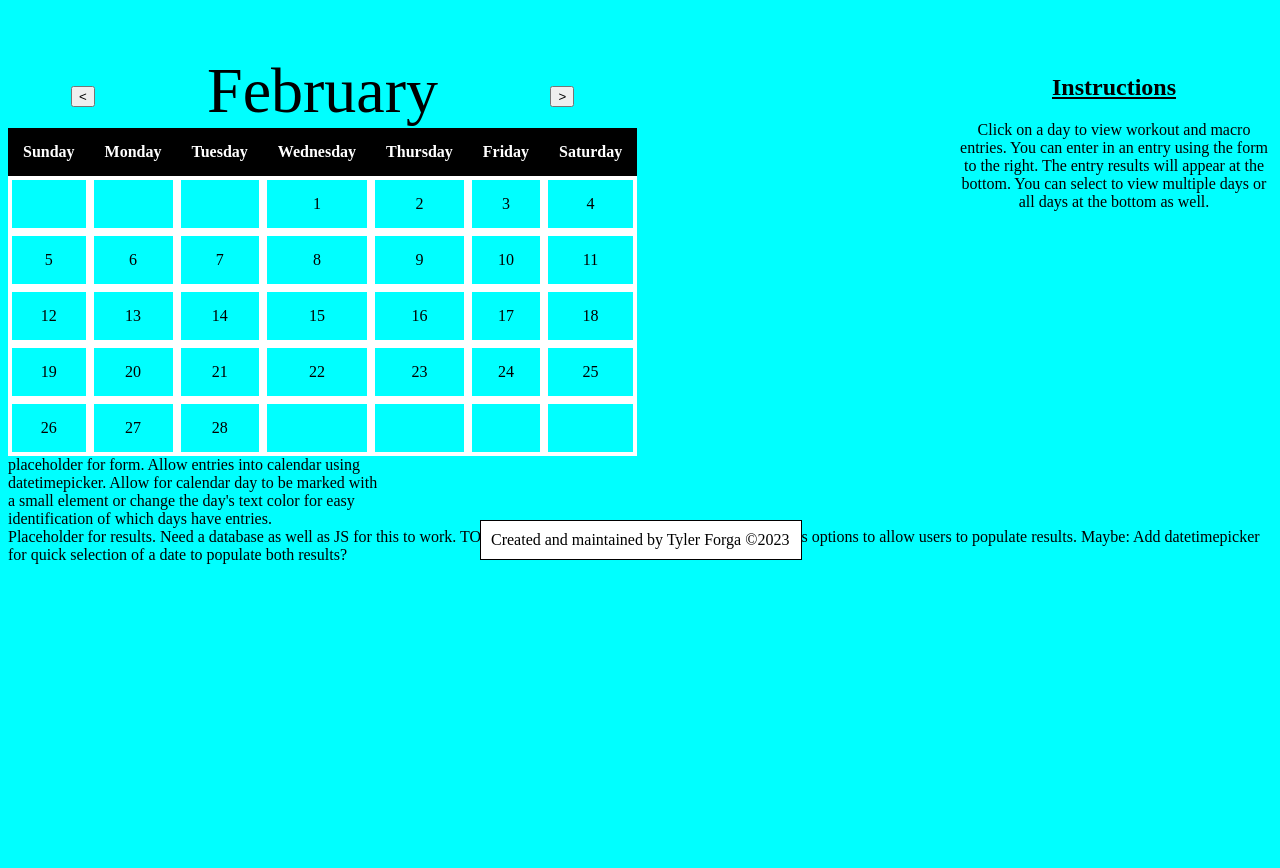
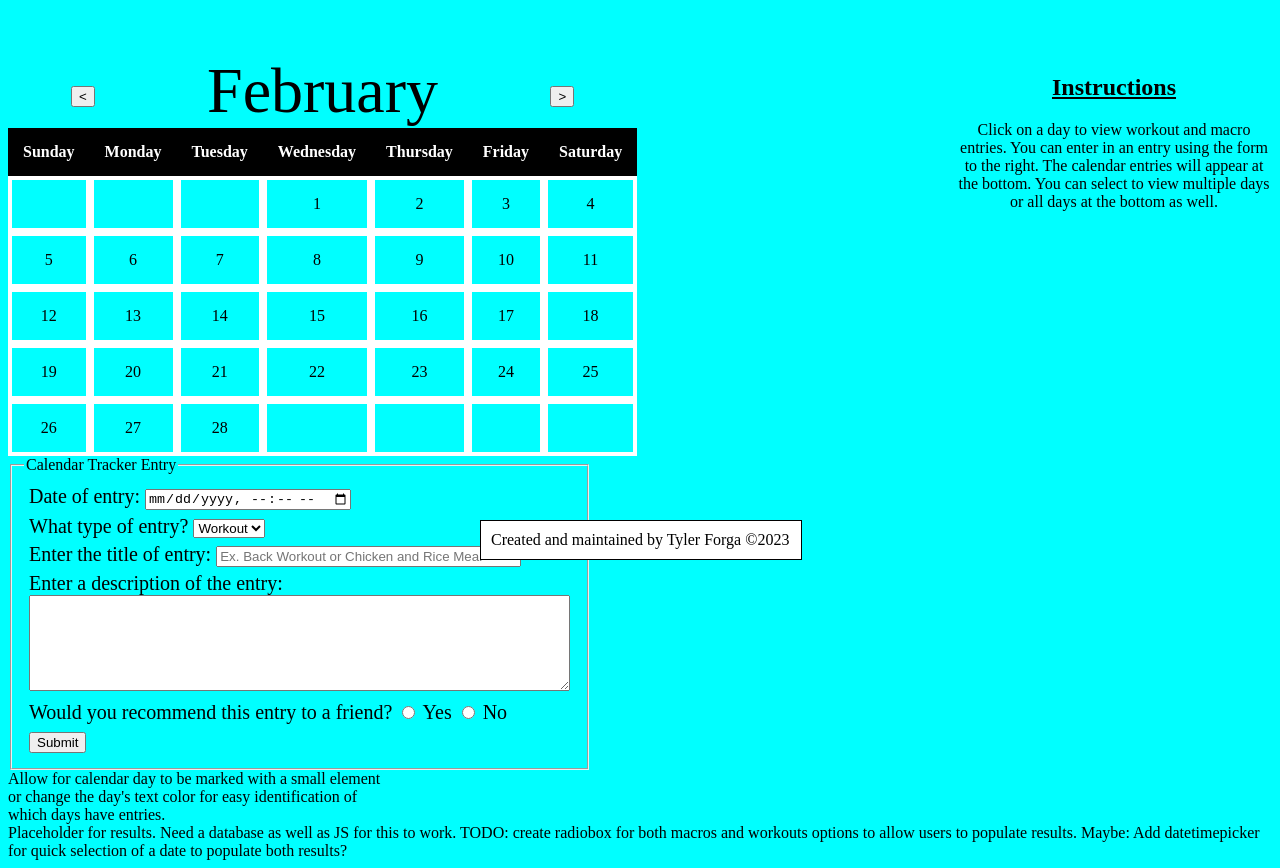
Before and after one commit to TylerForga/WorkoutProject, a plain HTML site: page tracker.html in a window 1280 px wide. Shown: the part 240-1108 px from the top of the page. Before the commit the page ends 812 px from the top, so only its background shows below. Drawn offline with Linux system fonts and the light colour scheme.

Commit message:
Added form to tracker page

```diff
--- a/tracker.html
+++ b/tracker.html
@@ -60,6 +60,13 @@
         }
         form{
             width: 30%;
+        }
+        .formRow{
+            font-size: 20px;
+            margin: 5px;
+        }
+        textarea{
+            resize: vertical;
         }
         @media screen and (max-width: 630px){
             /*Table starts pushing elements in funky way at 630px width. Make table smaller by decreasing table padding
@@ -178,13 +185,56 @@
         <section id="trackerInstructions">
             <h2>Instructions</h2>
             <p>
-                Click on a day to view workout and macro entries. You can enter in an entry using the form to the right. The entry results
+                Click on a day to view workout and macro entries. You can enter in an entry using the form to the right. The calendar entries
                 will appear at the bottom. You can select to view multiple days or all days at the bottom as well.
             </p>
         </section>
-        <form>
-            placeholder for form. Allow entries into calendar using datetimepicker. Allow for calendar day to be marked with a small element
-            or change the day's text color for easy identification of which days have entries.
+        <!--Create calendar entry form-->
+        <form action="response_page.php" method="post">
+            <fieldset id="calendarEntryInfo">
+                <legend>Calendar Tracker Entry</legend>
+                <div class="formRow">
+                    <label for="calendarDate">Date of entry:</label>
+                    <input type="datetime-local" id="calendarDate" name="calendarDate">
+                </div>
+
+                <!--Create option box for type of entry-->
+                <div class="formRow">
+                    <label for="entryType">What type of entry?</label>
+                    <select name="entryType" id="entryType">
+                        <option value="workout">Workout</option>
+                        <option value="macro">Macros</option>
+                    </select>
+                </div>
+
+                <!--Create text box for user to enter title of entry-->
+                <div class="formRow">
+                    <label for="entryTitle">Enter the title of entry:</label>
+                    <input type="text" id="entryTitle" name="entryTitle" placeholder="Ex. Back Workout or Chicken and Rice Meal" size="35">
+                </div>
+
+                <!--Create textarea for user to enter description of entry-->
+                <div class="formRow">
+                    <label for="entryDescription">Enter a description of the entry:</label><br>
+                    <textarea name="description" id="entryDescription" rows="6" cols="65"></textarea>
+                </div>
+
+                <!--Create radioboxes for recommending to a friend-->
+                <div class="formRow">
+                    <label>Would you recommend this entry to a friend?</label>
+                    <input name="entryRecommend" id="yesRecommend" value="yes" type="radio">
+                    <label for="yesRecommend">Yes</label>
+                    <input name="entryRecommend" id="noRecommend" value="no" type="radio">
+                    <label for="noRecommend">No</label>
+                </div>
+
+                <!--Create submit button-->
+                <div class="formRow">
+                    <input value="Submit" type="submit">
+                </div>
+
+            </fieldset>
+            Allow for calendar day to be marked with a small element or change the day's text color for easy identification of which days have entries.
         </form>
     </div>
     <div id="entryResults">
```
Also changed, not shown: about.html (+1 -4 lines), workouts.html (+4 -4 lines), 1 other file.
